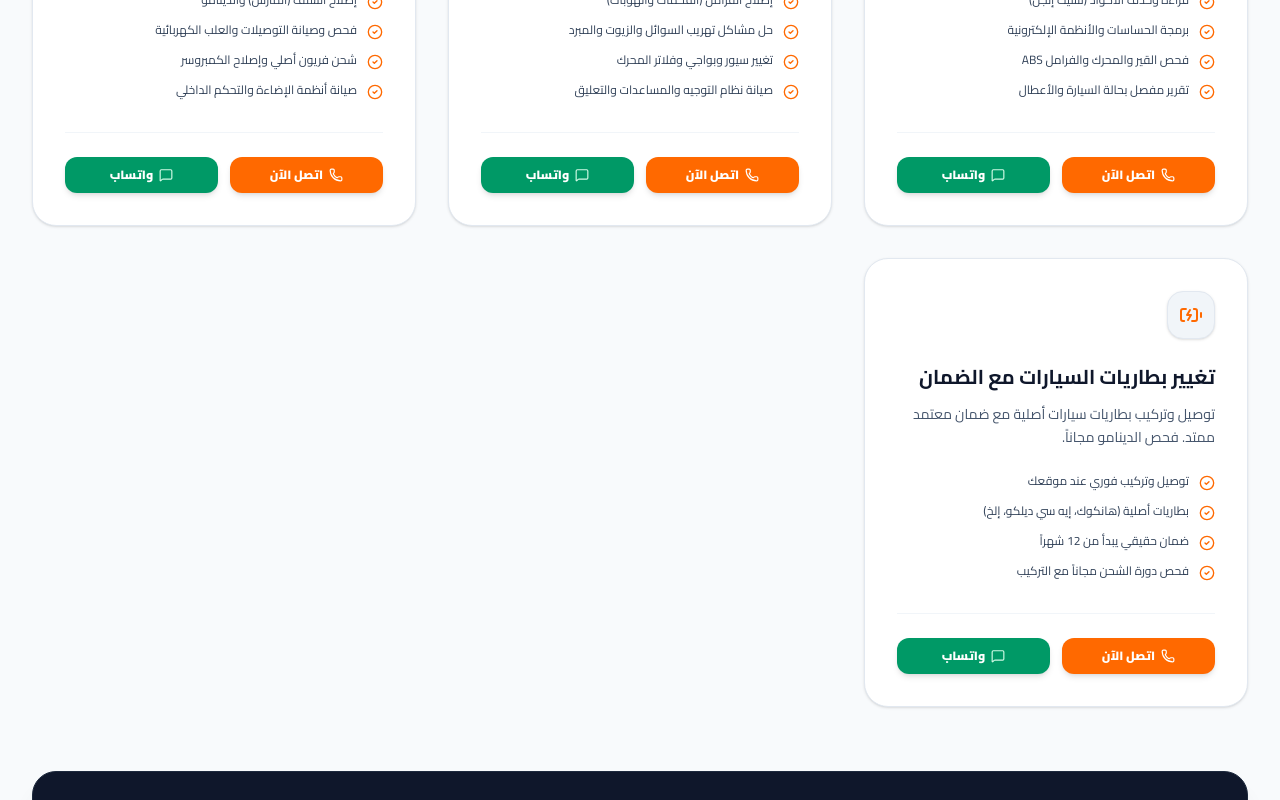
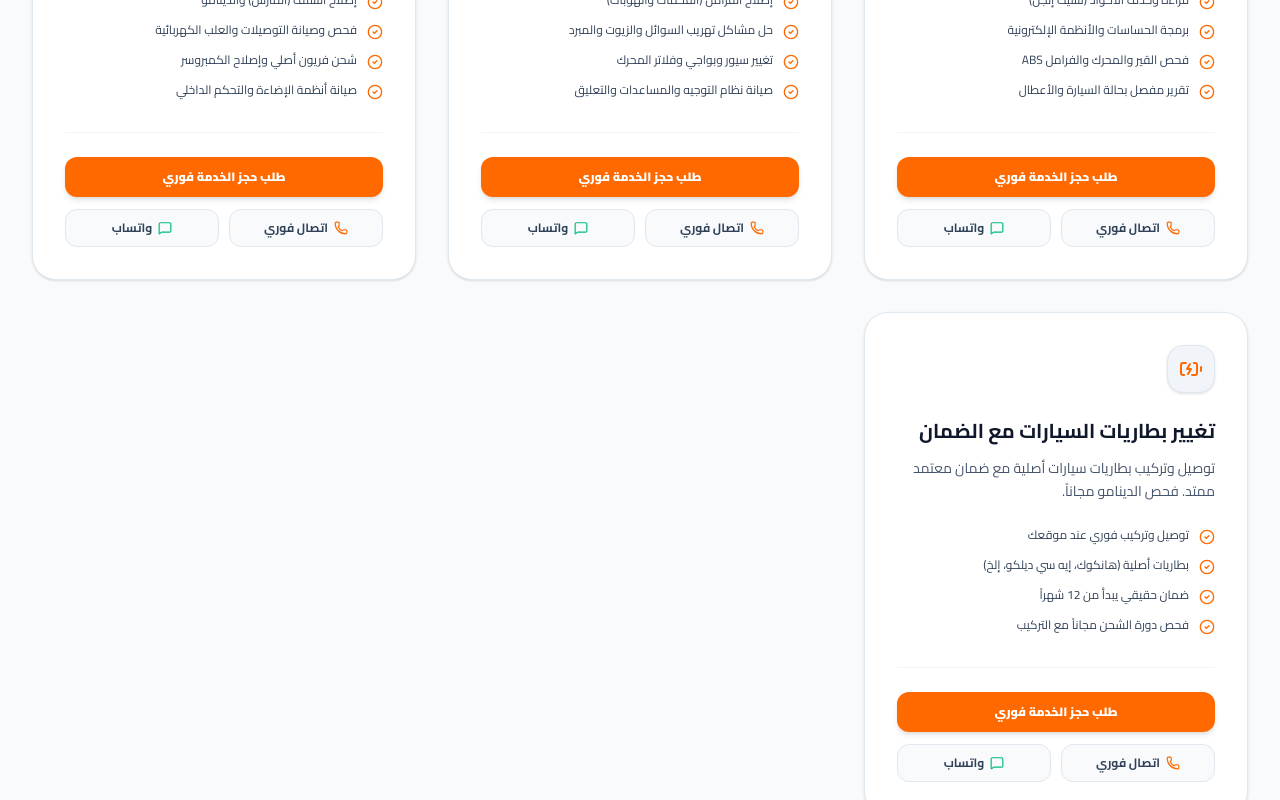
Before and after one commit to khaled4ever/warsha247, a React (Vite) app: page / in a window 1280 px wide. Shown: the part 1420-2220 px from the top of the page. Built offline with nearby package versions, Linux system fonts and the light colour scheme.

Commit message:
feat: update hero image and enhance service booking
- Update hero section background image source.
- Refactor service booking to trigger internal navigation and form auto-selection.
- Implement event listener in contact form to pre-fill service type.

```diff
--- a/src/components/ContactForm.tsx
+++ b/src/components/ContactForm.tsx
@@ -3,7 +3,7 @@
  * SPDX-License-Identifier: Apache-2.0
  */
 
-import React, { useState } from "react";
+import React, { useState, useEffect } from "react";
 import { motion, AnimatePresence } from "motion/react";
 import { Phone, MessageSquare, Check, Calendar, MapPin, Car, HelpCircle, User } from "lucide-react";
 import { CONTACT_PHONE, WHATSAPP_PHONE } from "../data";
@@ -18,6 +18,30 @@ export default function ContactForm() {
     notes: ""
   });
   const [submitted, setSubmitted] = useState(false);
+
+  useEffect(() => {
+    const handleServiceSelect = (e: Event) => {
+      const customEvent = e as CustomEvent<{ serviceId: string }>;
+      if (customEvent.detail && customEvent.detail.serviceId) {
+        const id = customEvent.detail.serviceId;
+        let mappedType = "ميكانيكا عامة";
+        if (id === "computer") mappedType = "فحص كمبيوتر وبرمجة";
+        else if (id === "mechanics") mappedType = "ميكانيكا عامة";
+        else if (id === "electrical") mappedType = "كهرباء وتكييف";
+        else if (id === "battery") mappedType = "تغيير بطارية أصلية";
+
+        setFormData(prev => ({
+          ...prev,
+          serviceType: mappedType
+        }));
+      }
+    };
+
+    window.addEventListener("select-service", handleServiceSelect);
+    return () => {
+      window.removeEventListener("select-service", handleServiceSelect);
+    };
+  }, []);
 
   const handleSubmit = (e: React.FormEvent) => {
     e.preventDefault();
--- a/src/components/Hero.tsx
+++ b/src/components/Hero.tsx
@@ -29,7 +29,7 @@ export default function Hero() {
       {/* Background Image with Dark Overlays */}
       <div className="absolute inset-0 z-0">
         <img
-          src="/src/assets/images/riyadh_mobile_mechanic_1783333183987.jpg"
+          src="https://i.postimg.cc/9QFcwzyQ/wrsht-mtnqlt-lsyant-alsyarat-balryad.png"
           alt="ورشة متنقلة في الرياض"
           className="w-full h-full object-cover object-center"
           referrerPolicy="no-referrer"
--- a/src/components/Services.tsx
+++ b/src/components/Services.tsx
@@ -18,9 +18,14 @@ const iconMap = {
 export default function Services() {
   const [selectedService, setSelectedService] = useState<Service | null>(null);
 
-  const handleBooking = (serviceTitle: string) => {
-    const text = encodeURIComponent(`السلام عليكم، أحتاج خدمة: [${serviceTitle}] لسيارتي بالرياض. أرجو التواصل معي.`);
-    window.open(`https://wa.me/${WHATSAPP_PHONE}?text=${text}`, "_blank");
+  const handleInternalBooking = (serviceId: string) => {
+    const event = new CustomEvent("select-service", { detail: { serviceId } });
+    window.dispatchEvent(event);
+
+    const element = document.getElementById("contact");
+    if (element) {
+      element.scrollIntoView({ behavior: "smooth" });
+    }
   };
 
   return (
@@ -73,24 +78,37 @@ export default function Services() {
                 </div>
 
                 {/* Bottom Card Area */}
-                <div className="mt-8 pt-6 border-t border-slate-100 flex gap-3">
+                <div className="mt-8 pt-6 border-t border-slate-100 flex flex-col gap-3">
+                  <a
+                    href="#contact"
+                    onClick={(e) => {
+                      e.preventDefault();
+                      handleInternalBooking(service.id);
+                    }}
+                    className="w-full flex items-center justify-center gap-1.5 rounded-xl bg-orange-500 hover:bg-orange-400 py-3 text-xs font-black text-white shadow-md transition-all duration-300 active:scale-95 cursor-pointer"
+                  >
+                    <span>طلب حجز الخدمة فوري</span>
+                  </a>
+
+                  <div className="flex gap-2.5">
                     <a
                       href={`tel:${CONTACT_PHONE}`}
-                    className="flex-1 flex items-center justify-center gap-1.5 rounded-xl bg-orange-500 hover:bg-orange-400 px-3 py-2.5 text-xs font-black text-white shadow-md transition-all duration-300 active:scale-95 cursor-pointer"
+                      className="flex-1 flex items-center justify-center gap-1.5 rounded-xl border border-slate-200 bg-slate-50 hover:bg-slate-100 py-2.5 text-xs font-bold text-slate-700 transition-all duration-300 active:scale-95 cursor-pointer"
                     >
-                    <Phone className="h-3.5 w-3.5 shrink-0" />
-                    <span>اتصل الآن</span>
+                      <Phone className="h-3.5 w-3.5 shrink-0 text-orange-500" />
+                      <span>اتصال فوري</span>
                     </a>
 
                     <a
                       href={`https://wa.me/${WHATSAPP_PHONE}?text=${encodeURIComponent(`السلام عليكم، أحتاج خدمة: [${service.title}] لسيارتي بالرياض. أرجو التواصل معي.`)}`}
                       target="_blank"
                       rel="noopener noreferrer"
-                    className="flex-1 flex items-center justify-center gap-1.5 rounded-xl bg-emerald-600 hover:bg-emerald-500 px-3 py-2.5 text-xs font-black text-white shadow-md transition-all duration-300 active:scale-95 cursor-pointer"
+                      className="flex-1 flex items-center justify-center gap-1.5 rounded-xl border border-slate-200 bg-slate-50 hover:bg-slate-100 py-2.5 text-xs font-bold text-slate-700 transition-all duration-300 active:scale-95 cursor-pointer"
                     >
-                    <MessageSquare className="h-3.5 w-3.5 shrink-0 text-emerald-100" />
+                      <MessageSquare className="h-3.5 w-3.5 shrink-0 text-emerald-500" />
                       <span>واتساب</span>
                     </a>
+                  </div>
                 </div>
               </div>
             );
```
Lines whose indentation alone changed are shown as unchanged.
